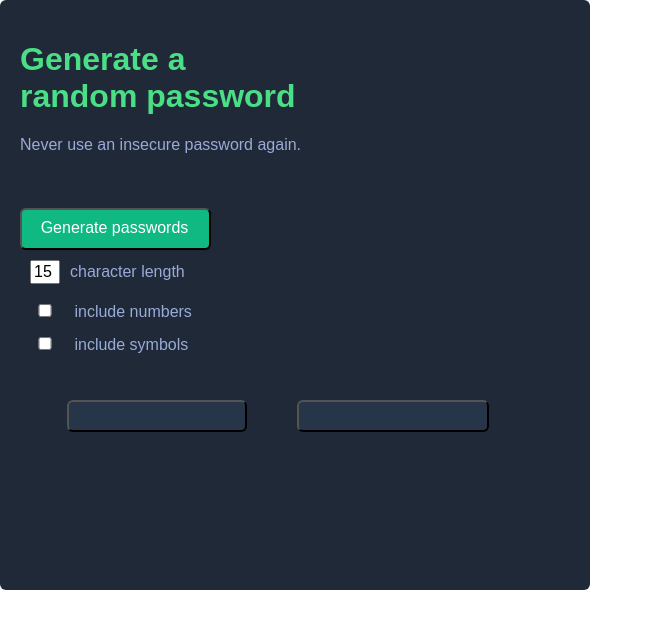
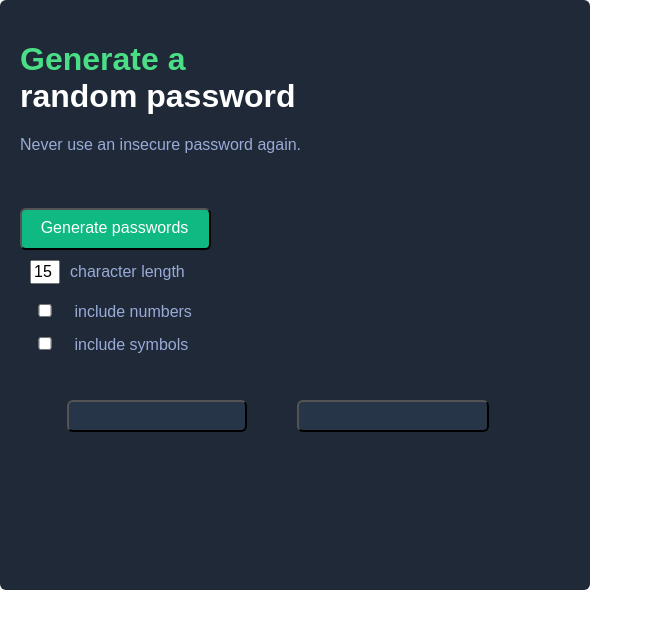
Before and after one commit to PongRVA/passwordGenerator1, a plain HTML site: page index.html in a window 1280 px wide. Shown: the whole page, without its empty margins (0-653 px from the left). Drawn offline with nearby package versions, Linux system fonts and the light colour scheme.

Commit message:
Update index.html

```diff
--- a/index.html
+++ b/index.html
@@ -6,7 +6,7 @@
     </head>
     <body>
      <div class="box">
-        <h1>Generate a <br> random password</h1>
+        <h1>Generate a <br> <span style="color:white">random password</span></h1>
         <p>Never use an insecure password again.</p>
         <br><br>
         <button id="generate-btn" onclick="generatePW()">Generate passwords</button>
```
